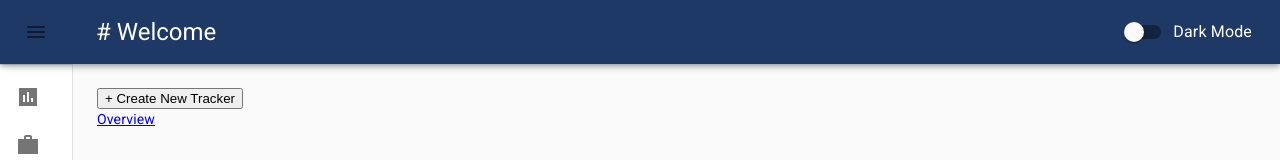
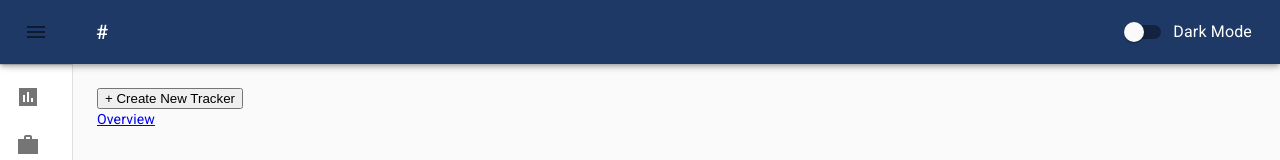
Before and after one commit to alicenstar/coin-tracker-client, a React (Create React App) app: page / in a window 1280 px wide. Shown: the top 160 px of the page. Built offline with nearby package versions, Linux system fonts and the light colour scheme.

Commit message:
Implement context, allow tracker id to be accessed in multiple components

```diff
--- a/src/App.tsx
+++ b/src/App.tsx
@@ -12,47 +12,14 @@ import { Overview } from './Overview';
 import { Trackers } from './Trackers';
 import CssBaseline from '@material-ui/core/CssBaseline';
 import MiniDrawer from './MiniDrawer';
-
-
-// const defaultTheme = "dark";
-// const ThemeContext = React.createContext(
-// 	defaultTheme
-// );
-
-// type Props = {
-// 	children: React.ReactNode
-// };
-
-// export const ThemeProvider = ({
-// 	children
-// }: Props) => {
-// 	const [theme, setTheme] = React.useState(
-// 		defaultTheme
-// 	);
-
-// 	React.useEffect(() => {
-// 		// replace with code to get the theme instead of hardcoding
-// 		const currentTheme = "light";
-// 		setTheme(currentTheme);
-// 	}, []);
-
-// 	return (
-// 		<ThemeContext.Provider value={theme}>
-// 			{children}
-// 		</ThemeContext.Provider>
-// 	);
-// };
-
-// export const useTheme = () => React.useContext(ThemeContext);
-
-
-
+import { TrackerProvider } from './Context';
 
 
 function App(): JSX.Element {
 
 	return (
 		<React.Fragment>
+			<TrackerProvider>
 				<CssBaseline />
 				<MiniDrawer>
 					<Router>
@@ -66,7 +33,7 @@ function App(): JSX.Element {
 							<Route path="/coins">
 								<Overview />
 							</Route>
-						<Route path="/:trackerid" children={<Trackers />} />
+							<Route path="/:id" children={<Trackers />} />
 							<Route exact path="/">
 							</Route>
 							<Route>
@@ -75,6 +42,7 @@ function App(): JSX.Element {
 						</Switch>
 					</Router>
 				</MiniDrawer>
+			</TrackerProvider>
 		</React.Fragment>
 	);
 }
--- /dev/null
+++ b/src/Context.tsx
@@ -0,0 +1,36 @@
+import React from 'react';
+
+
+type TrackerContextType = {
+    trackerId: string;
+    setTrackerId: (value: string) => void;
+}
+
+// const defaultTheme = "dark";
+const TrackerContext = React.createContext<TrackerContextType | undefined>(
+    undefined
+);
+
+type Props = {
+	children: React.ReactNode
+};
+
+export const TrackerProvider = ({
+	children
+}: Props) => {
+	const [ trackerId, setTrackerId ] = React.useState('');
+
+	// React.useEffect(() => {
+	// 	// replace with code to get the theme instead of hardcoding
+	// 	const currentId = 'defaultid';
+	// 	setTrackerId(currentId);
+	// }, []);
+
+	return (
+		<TrackerContext.Provider value={{ trackerId, setTrackerId }}>
+			{children}
+		</TrackerContext.Provider>
+	);
+};
+
+export const useTracker = () => React.useContext(TrackerContext);
--- a/src/Header.tsx
+++ b/src/Header.tsx
@@ -1,17 +1,17 @@
 import { Typography } from "@material-ui/core";
 import React from "react";
-import { useParams } from "react-router-dom";
+import { useTracker } from './Context';
 
 interface IRouteParams {
     trackerid: string;
 }
 
 export const Header: React.FC = () => {
-    // let { trackerid } = useParams<IRouteParams>();
+    const { trackerId, setTrackerId } = useTracker()!;
     return (
         <React.Fragment>
-            <Typography variant="h5">
-                # Welcome
+            <Typography variant="h6">
+                # {trackerId}
             </Typography>
         </React.Fragment>
     );
--- a/src/NewTrackerForm.tsx
+++ b/src/NewTrackerForm.tsx
@@ -1,6 +1,7 @@
 import React from 'react';
 import { useForm } from 'react-hook-form';
 import { Redirect } from 'react-router-dom';
+import { useTracker } from './Context';
 
 type NewTracker = {
     newTrackerName: string;
@@ -15,6 +16,7 @@ type returnedTracker = {
 }
 
 export const NewTrackerForm: React.FC = () => {
+    const { trackerId, setTrackerId } = useTracker()!;
     const [ newTracker, setNewTracker ] = React.useState<returnedTracker | undefined>(undefined);
     const { register, handleSubmit, errors, formState } = useForm<NewTracker>();
     const onSubmit = async (data: NewTracker) => {
@@ -29,6 +31,7 @@ export const NewTrackerForm: React.FC = () => {
             body: JSON.stringify(data),
         });
         const json = await response.json();
+        setTrackerId(json.tracker._id);
         setNewTracker(json.tracker);
 
         console.log("submit finished", json);
--- a/src/Trackers.tsx
+++ b/src/Trackers.tsx
@@ -1,17 +1,21 @@
 import React from "react";
 import { useParams } from "react-router-dom";
 import { NewTransactionForm } from "./NewTransactionForm";
+import { useTracker } from './Context';
 
 interface IRouteParams {
-    trackerid: string;
+    id: string;
 }
 
 export const Trackers: React.FC = () => {
-    let { trackerid } = useParams<IRouteParams>();
+    const { trackerId, setTrackerId } = useTracker()!;
+    let { id } = useParams<IRouteParams>();
+    setTrackerId(id);
+
     return (
         <div className="portfolio-container">
             <NewTransactionForm />
-            Tracker ID: {trackerid}
+            Tracker ID: {trackerId}
         </div>
     );
 };
```
Lines whose indentation alone changed are shown as unchanged.
